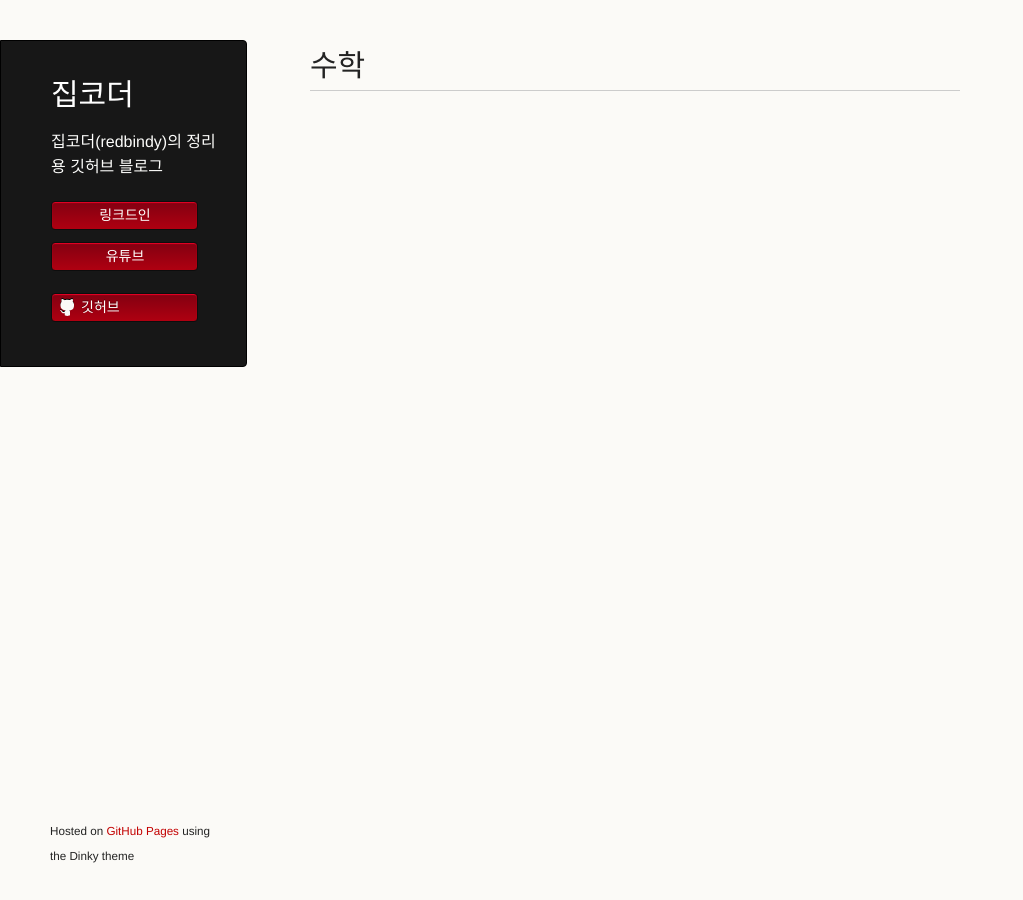
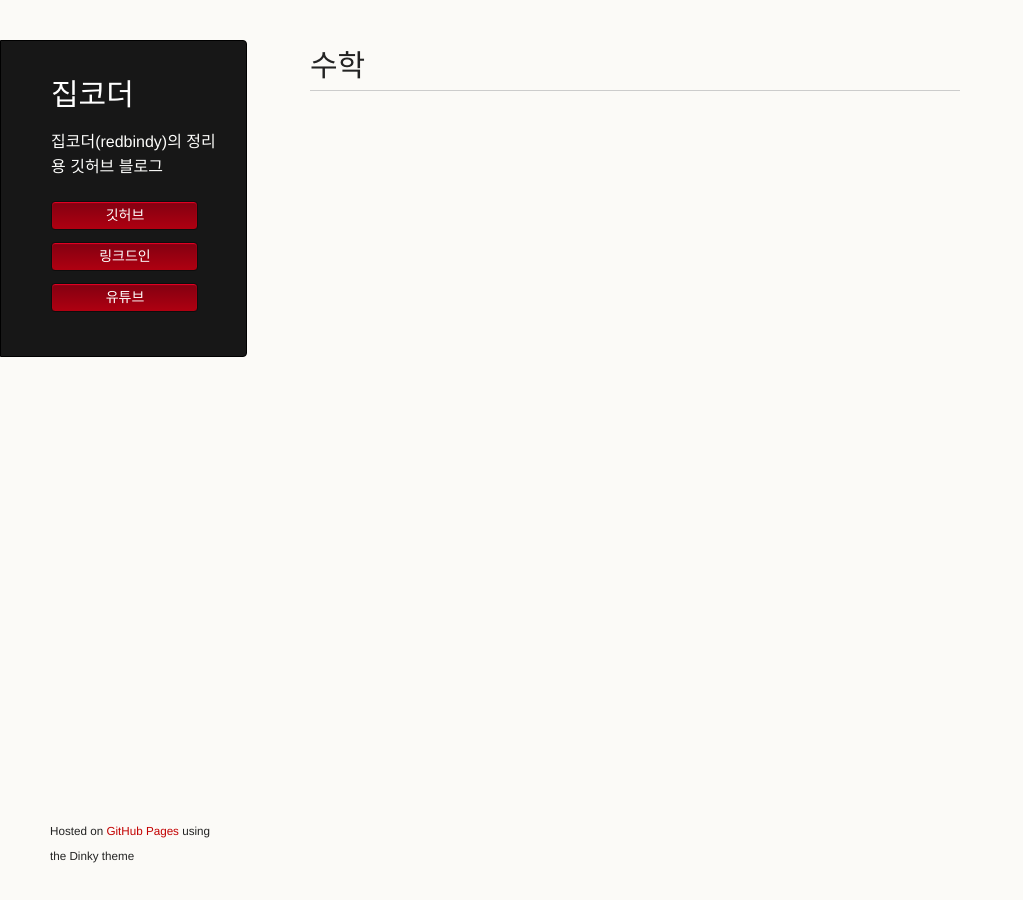
Before and after one commit to redbindy/redbindy.github.io, a Jekyll site: the page built from post/Math/main.md, in a window 1280 px wide. Shown: the whole page, without its empty margins (0-1023 px from the left). Built offline with Jekyll 4.4.1, drawn with Linux system fonts in a browser that asks for light colours; our own code applies the rules of GitHub Pages for plain Markdown files.

Commit message:
Changed style

```diff
--- a/_layouts/default.html
+++ b/_layouts/default.html
@@ -23,6 +23,11 @@
 
       <ul>
         <div class="atag">
+
+          <li>
+            <a href="{{ site.github.owner_url }}">깃허브</a>
+          </li>
+
           <li>
             <a href="https://www.linkedin.com/in/%EC%8A%B9%EC%9D%BC-%EA%B0%95-614b14241/">링크드인</a>
           </li>
@@ -41,9 +46,6 @@
       {% endif %}
 
       {% if site.github.is_user_page %}
-      <ul>
-        <li><a class="buttons github" href="{{ site.github.owner_url }}">깃허브</a></li>
-      </ul>
       {% endif %}
     </header>
 
```
